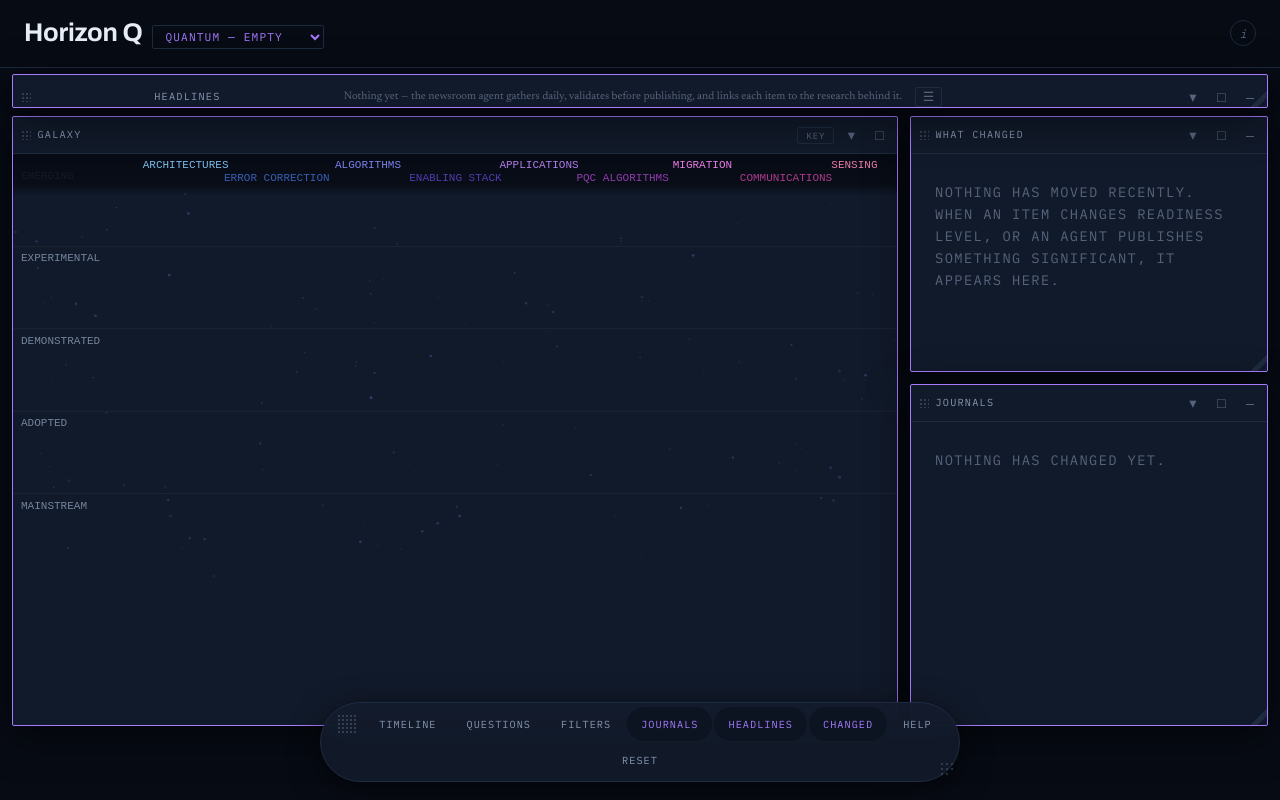
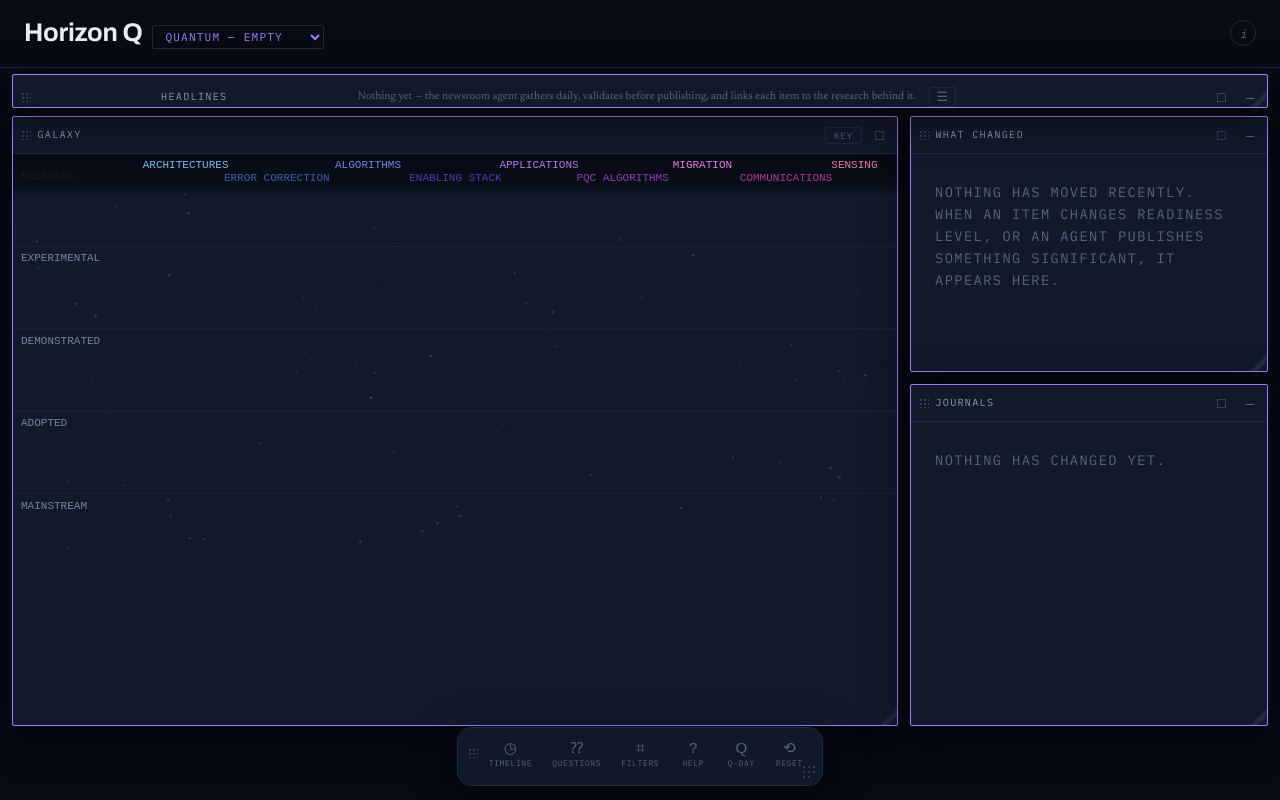
Before and after one commit to stuartokin/quantum-observatory, a React (Vite) app: page / in a window 1280 px wide. Built offline with nearby package versions, Linux system fonts and the light colour scheme.

Commit message:
Add files via upload

```diff
--- a/package.json
+++ b/package.json
@@ -1,7 +1,7 @@
 {
   "name": "horizonq",
   "private": true,
-  "version": "0.42.1",
+  "version": "0.43.0",
   "type": "module",
   "scripts": {
     "dev": "vite",
--- a/src/components/Frame.tsx
+++ b/src/components/Frame.tsx
@@ -10,8 +10,12 @@ import { useEffect, useRef, useState, type ReactNode } from 'react'
  *
  * Three states, deliberately distinct:
  *   open        normal
- *   minimised   collapsed to its title bar, still on screen
- *   docked      gone from the workspace, recoverable from the toolbar
+ *   maximised   filling the workspace, remembering where it came from
+ *   docked      put away, and named in the dock so it can be brought back
+ *
+ * There was a fourth — collapsed to its own title bar — which did much the
+ * same as docking while leaving a stub on screen. Two ways to put something
+ * away is one too many.
  */
 
 export interface FrameState {
@@ -19,7 +23,6 @@ export interface FrameState {
   y: number
   w: number
   h: number
-  minimised?: boolean
   docked?: boolean
   /**
    * Filling the workspace. The previous box is kept so restore returns it
@@ -188,7 +191,6 @@ export function Frame({
       ref={ref}
       className="frame"
       data-active={active}
-      data-minimised={state.minimised || undefined}
       data-info={info ? '' : undefined}
       onPointerDown={onFocus}
       data-maximised={state.maximised || undefined}
@@ -200,7 +202,7 @@ export function Frame({
               left: state.x,
               top: state.y,
               width: state.w,
-              height: state.minimised ? undefined : state.h,
+              height: state.h,
               borderColor: accent,
             }
       }
@@ -229,18 +231,6 @@ export function Frame({
             {bar}
           </div>
         )}
-        <button
-          className="frame__btn"
-          onPointerDown={(e) => e.stopPropagation()}
-          onClick={() => {
-            onChange({ ...state, minimised: !state.minimised })
-            requestAnimationFrame(() => onResized?.())
-          }}
-          aria-label={state.minimised ? 'Expand' : 'Collapse'}
-          title={state.minimised ? 'Expand' : 'Collapse to the title bar'}
-        >
-          {state.minimised ? '▸' : '▾'}
-        </button>
         <button
           className="frame__btn"
           onPointerDown={(e) => e.stopPropagation()}
@@ -274,7 +264,7 @@ export function Frame({
         )}
       </header>
 
-      {!state.minimised && !barOnly && (
+      {!barOnly && (
         <>
           <div
             ref={body}
@@ -287,7 +277,7 @@ export function Frame({
       )}
       {info && <div className="frame__info">{info}</div>}
 
-      {!state.minimised && barOnly && (
+      {barOnly && (
         <span className="frame__resize frame__resize--bar" onPointerDown={begin('resize')} aria-hidden="true" />
       )}
     </section>
--- a/src/components/Toolbar.tsx
+++ b/src/components/Toolbar.tsx
@@ -1,32 +1,36 @@
 import { useEffect, useRef, useState } from 'react'
 
 /**
- * The single toolbar — a small window rather than a bar.
+ * THE DOCK.
  *
- * You size it with the grip on the bottom-right corner, and it reflows to fit:
- * wrapping onto more rows, then dropping to icons when words no longer fit.
- * Two attempts at detecting that automatically were both wrong in different
- * ways, so the width is now yours to set and the layout simply obeys it.
+ * It lists what is put away, not everything that exists. A window on screen is
+ * its own control — you can see it, move it, close it — so repeating it here
+ * said the same thing twice and left the reader to work out which of the two
+ * was authoritative.
  *
- * Nothing is ever hidden behind an overflow menu. A control you cannot find is
- * a control you do not have.
+ * So an open window disappears from the dock, and docking one brings it back.
+ * The dock shrinks as you open things and grows as you put them away, which is
+ * what a dock is for.
  *
- * The grip on the left does double duty: drag to move, click to collapse.
+ * Actions that are not windows — Reset, and the headline overlay — stay
+ * permanently, since there is nowhere else for them to live.
  */
 
 export interface ToolbarButton {
   key: string
   label: string
-  /** Shown when the chosen width is too narrow for words. */
   icon?: string
+  /** True when the thing this opens is currently on screen. */
   active?: boolean
+  /** A window control: hidden from the dock while its window is open. */
+  isWindow?: boolean
   onClick: () => void
 }
 
 const FALLBACK_ICON = (label: string) =>
   label.replace(/[^A-Za-z]/g, '').slice(0, 2).toUpperCase()
 
-const MIN_W = 132
+const MIN_W = 120
 
 export function Toolbar({
   buttons,
@@ -35,7 +39,6 @@ export function Toolbar({
 }: {
   buttons: ToolbarButton[]
   accent: string
-  /** Changes when Reset is pressed. Puts the bar back where it started. */
   resetSignal?: number
 }) {
   const ref = useRef<HTMLDivElement>(null)
@@ -55,26 +58,9 @@ export function Toolbar({
     return () => window.removeEventListener('resize', onResize)
   }, [])
 
-  /**
-   * Words or icons, decided from the width you set — nothing measured.
-   *
-   * The previous version measured the rendered rows and set state from a
-   * layout effect, which could oscillate: too many rows, switch to icons,
-   * buttons shrink, now one row with room, switch back to words, too many rows
-   * again. That is React error #185, and no amount of hysteresis truly closes
-   * it, because the thing being measured is changed by the measurement.
-   *
-   * A threshold on the width the reader chose cannot feed back into itself.
-   */
-  const compact = (width ?? Infinity) < 560 || viewport < 760
+  /** Labels below a chosen width become icons only. Derived, never measured. */
+  const compact = (width ?? Infinity) < 420 || viewport < 700
 
-  /**
-   * Reset puts it back.
-   *
-   * A window that has been dragged somewhere unhelpful should have a way home
-   * that does not require working out what went wrong. Clearing position and
-   * width returns it to the centre at its natural size.
-   */
   useEffect(() => {
     if (resetSignal === undefined) return
     setPos(null)
@@ -82,14 +68,7 @@ export function Toolbar({
     setCollapsed(false)
     const el = ref.current
     if (el) {
-      el.style.left = ''
-      el.style.top = ''
-      el.style.right = ''
-      el.style.bottom = ''
-      el.style.margin = ''
-      el.style.width = ''
-      el.style.height = ''
-      el.style.transform = ''
+      el.style.cssText = ''
     }
   }, [resetSignal])
 
@@ -103,12 +82,8 @@ export function Toolbar({
           MIN_W,
           Math.min(window.innerWidth - 24, size.current.w + (e.clientX - size.current.ox) * 2),
         )
-        // Width only. Height comes from the content, and anything that sets it
-        // turns a toolbar into a blob.
         el.style.width = `${w}px`
         el.style.height = ''
-        // Commit live, not on release. Committing at pointerup meant the bar
-        // only became icons after you let go, which reads as it not working.
         setWidth(w)
         return
       }
@@ -116,27 +91,20 @@ export function Toolbar({
       const d = move.current
       if (!d) return
       if (Math.hypot(e.clientX - d.ox, e.clientY - d.oy) > 3) d.moved = true
-      /**
-       * Clear the opposite anchors before setting these.
-       *
-       * The bar is centred by being pinned to both left and right with auto
-       * margins. Setting `left` while `right` is still pinned leaves it
-       * stretched between the two — so grabbing it to move made it fill the
-       * page, which looked like a resize bug and was an anchoring one.
-       */
+      // The dock is centred by opposing anchors; setting one without clearing
+      // the other stretches it across the page.
       el.style.right = 'auto'
       el.style.bottom = 'auto'
       el.style.margin = '0'
       el.style.height = ''
       el.style.left = `${Math.max(4, Math.min(window.innerWidth - 120, d.x + e.clientX - d.ox))}px`
-      el.style.top = `${Math.max(4, Math.min(window.innerHeight - 52, d.y + e.clientY - d.oy))}px`
+      el.style.top = `${Math.max(4, Math.min(window.innerHeight - 60, d.y + e.clientY - d.oy))}px`
       el.style.transform = 'none'
     }
 
     const onUp = () => {
       const el = ref.current
-      if (size.current && el) {
-        setWidth(parseFloat(el.style.width))
+      if (size.current) {
         size.current = null
         return
       }
@@ -144,7 +112,7 @@ export function Toolbar({
       move.current = null
       if (!d || !el) return
       if (d.moved) setPos({ x: parseFloat(el.style.left), y: parseFloat(el.style.top) })
-      else setCollapsed((c) => !c) // a click that never became a drag
+      else setCollapsed((c) => !c)
     }
 
     window.addEventListener('pointermove', onMove)
@@ -159,8 +127,6 @@ export function Toolbar({
     e.preventDefault()
     const el = ref.current!
     const r = el.getBoundingClientRect()
-    // Pin the current size before switching anchors, so nothing reflows at the
-    // moment the drag starts.
     el.style.width = `${r.width}px`
     el.style.right = 'auto'
     el.style.bottom = 'auto'
@@ -181,6 +147,9 @@ export function Toolbar({
     size.current = { ox: e.clientX, w: r.width }
   }
 
+  // A window that is open is not in the dock. Everything else is.
+  const shown = buttons.filter((b) => !(b.isWindow && b.active))
+
   const style: React.CSSProperties = {
     ...(pos ? { left: pos.x, top: pos.y, transform: 'none' } : {}),
     ...(width ? { width } : {}),
@@ -189,7 +158,7 @@ export function Toolbar({
   return (
     <div
       ref={ref}
-      className="toolbar"
+      className="dock"
       data-collapsed={collapsed || undefined}
       data-compact={compact || undefined}
       style={style}
@@ -198,22 +167,30 @@ export function Toolbar({
         className="frame__grip"
         onPointerDown={beginMove}
         title={collapsed ? 'Click to show, drag to move' : 'Click to collapse, drag to move'}
-        aria-label={collapsed ? 'Show toolbar' : 'Collapse toolbar'}
+        aria-label={collapsed ? 'Show the dock' : 'Collapse the dock'}
         role="button"
       />
 
       {!collapsed &&
-        buttons.map((b) => (
+        shown.map((b) => (
           <button
             key={b.key}
+            className="dock__item"
             onClick={b.onClick}
             aria-pressed={b.active}
             title={b.label}
             style={b.active ? { color: accent } : undefined}
           >
-            {compact ? (b.icon ?? FALLBACK_ICON(b.label)) : b.label}
+            <span className="dock__icon" aria-hidden="true">
+              {b.icon ?? FALLBACK_ICON(b.label)}
+            </span>
+            {!compact && <span className="dock__label">{b.label}</span>}
           </button>
         ))}
+
+      {!collapsed && shown.length === 0 && (
+        <span className="dock__empty">Everything is open</span>
+      )}
 
       {!collapsed && (
         <span
--- a/src/renderers/board/Board.tsx
+++ b/src/renderers/board/Board.tsx
@@ -357,26 +357,37 @@ export function Board() {
       icon: '◷',
       label: 'Timeline',
       active: !frames.timeline.docked,
+      isWindow: true,
       onClick: toggle('timeline'),
     },
     {
       key: 'questions',
-      icon: '?',
+      icon: '⁇',
       label: 'Questions',
       active: !frames.questions.docked,
+      isWindow: true,
       onClick: toggle('questions'),
     },
-    { key: 'filters', icon: '⌗', label: 'Filters', active: !frames.filters.docked, onClick: toggle('filters') },
-    { key: 'news', icon: '◰', label: 'Journals', active: !frames.news.docked, onClick: toggle('news') },
+    { key: 'filters', icon: '⌗', label: 'Filters', active: !frames.filters.docked,
+      isWindow: true, onClick: toggle('filters') },
+    { key: 'news', icon: '◰', label: 'Journals', active: !frames.news.docked,
+      isWindow: true, onClick: toggle('news') },
     {
       key: 'headlines',
       icon: '⌁',
       label: 'Headlines',
       active: !frames.headlines.docked,
+      isWindow: true,
       onClick: toggle('headlines'),
     },
-    { key: 'teaser', icon: '△', label: 'Changed', active: !frames.teaser.docked, onClick: toggle('teaser') },
-    { key: 'help', icon: '?', label: 'Help', active: !frames.help.docked, onClick: toggle('help') },
+    { key: 'teaser', icon: '△', label: 'Changed', active: !frames.teaser.docked,
+      isWindow: true, onClick: toggle('teaser') },
+    { key: 'help', icon: '?', label: 'Help', active: !frames.help.docked,
+      isWindow: true, onClick: toggle('help') },
+    // Q-Day opens from the title too, but a window with only one way in is one
+    // a reader can lose.
+    { key: 'qday', icon: 'Q', label: 'Q-Day', active: !frames.qday.docked,
+      isWindow: true, onClick: toggle('qday') },
     {
       key: 'reset',
       icon: '⟲',
--- a/src/styles/workspace.css
+++ b/src/styles/workspace.css
@@ -2,8 +2,6 @@
    Three frames on a wide screen: the galaxy dominant, what changed and the
    news beside it. Frames are windows, so the board no longer owns the viewport. */
 
-.frame[data-minimised] { height: auto !important; }
-.frame[data-minimised] .frame__body { display: none; }
 
 .frame__body--flush { padding: 0; overflow: hidden; }
 
@@ -116,50 +114,6 @@
   transition: opacity 140ms ease;
 }
 .mini:hover .mini__hint { opacity: 1; }
-
-/* ---------- Toolbar: a small window, sized by its corner grip ---------- */
-
-.toolbar {
-  flex-wrap: wrap;
-  justify-content: center;
-  row-gap: 2px;
-  padding-bottom: 10px;   /* room for the grip */
-  max-width: calc(100vw - 24px);
-}
-.toolbar[data-collapsed] { padding: 5px 8px; width: auto !important; }
-
-.toolbar[data-compact] button {
-  padding: 7px 9px;
-  min-width: 32px;
-  font-size: 0.82rem;
-  letter-spacing: 0;
-  text-transform: none;
-}
-
-.toolbar .frame__grip {
-  cursor: grab;
-  padding: 5px;
-  margin: 0 3px 0 1px;
-  box-sizing: content-box;
-}
-.toolbar .frame__grip:active { cursor: grabbing; }
-.toolbar .frame__grip:hover { opacity: 1; color: var(--ink); }
-
-/* The grip sits inside the rounded corner, so it needs to follow the curve
-   rather than sit in a square that overhangs it. */
-.toolbar__resize {
-  position: absolute;
-  right: 3px;
-  bottom: 3px;
-  width: 16px;
-  height: 16px;
-  cursor: ew-resize;
-  border-radius: 0 0 999px 0;
-  background:
-    radial-gradient(circle at 2px 2px, var(--ink-faint) 1px, transparent 1.4px) 0 0/5px 5px;
-  opacity: 0.45;
-}
-.toolbar__resize:hover { opacity: 1; }
 
 /* ---------- Stacking ----------
    Order is carried by the inline z-index, which beats any stylesheet rule, so
@@ -639,15 +593,15 @@
 .data-log__detail { font-size: 0.7rem; color: var(--ink-muted); line-height: 1.5; }
 
 /* A toolbar is a bar. Height comes from its content and nothing else. */
-.toolbar {
+/* The dock is a dock: height comes from its rows and nothing else. It is
+   centred by opposing anchors, so anything setting one must clear the other —
+   see Toolbar.tsx — or it stretches across the page. */
+.dock {
   height: auto !important;
   max-height: 40vh;
   touch-action: none;
 }
-
-/* The bar is centred by opposing anchors. Anything that sets one must clear
-   the other — see Toolbar.tsx — or the element stretches between them. */
-.toolbar[style*="left"] { right: auto; margin-left: 0; margin-right: 0; }
+.dock[style*="left"] { right: auto; margin-left: 0; margin-right: 0; }
 
 /* ---------- Maximised frames ---------- */
 
@@ -712,3 +666,83 @@
 .questions__hdate { font-family: var(--mono); font-size: 0.56rem; color: var(--ink-faint); }
 .questions__hwas { font-size: var(--step--1); color: var(--ink-muted); line-height: 1.5; }
 .questions__hwhy { font-size: 0.68rem; color: var(--ink-faint); line-height: 1.5; }
+
+/* The corner grip, shared with the dock. */
+.toolbar__resize {
+  position: absolute;
+  right: 3px;
+  bottom: 3px;
+  width: 16px;
+  height: 16px;
+  cursor: ew-resize;
+  border-radius: 0 0 999px 0;
+  background:
+    radial-gradient(circle at 2px 2px, var(--ink-faint) 1px, transparent 1.4px) 0 0/5px 5px;
+  opacity: 0.45;
+}
+.toolbar__resize:hover { opacity: 1; }
+
+/* ---------- The dock ---------- */
+
+.dock {
+  position: fixed;
+  left: 0;
+  right: 0;
+  bottom: 14px;
+  margin: 0 auto;
+  width: max-content;
+  max-width: calc(100vw - 24px);
+  z-index: 90;
+
+  display: flex;
+  flex-wrap: wrap;
+  align-items: stretch;
+  justify-content: center;
+  gap: 2px;
+  padding: 6px 10px 12px;
+
+  background: color-mix(in oklab, var(--ground-panel) 88%, transparent);
+  backdrop-filter: blur(18px);
+  border: 1px solid var(--hairline);
+  border-radius: 14px;
+  box-shadow: 0 12px 40px rgb(0 0 0 / 0.5);
+}
+.dock[data-collapsed] { padding: 6px 10px; }
+
+.dock__item {
+  display: flex;
+  flex-direction: column;
+  align-items: center;
+  gap: 3px;
+  min-width: 46px;
+  padding: 5px 8px 4px;
+  background: transparent;
+  border: 1px solid transparent;
+  border-radius: var(--radius);
+  color: var(--ink-faint);
+  cursor: pointer;
+  min-height: 0;
+}
+.dock__item:hover { color: var(--ink); border-color: var(--hairline); }
+.dock__item[aria-pressed='true'] { border-color: var(--hairline); }
+
+/* Icon above label, so losing the label at narrow widths shifts nothing. */
+.dock__icon { font-size: 0.95rem; line-height: 1; }
+.dock__label {
+  font-family: var(--mono);
+  font-size: 0.5rem;
+  letter-spacing: 0.08em;
+  text-transform: uppercase;
+  white-space: nowrap;
+}
+.dock[data-compact] .dock__item { min-width: 34px; padding: 5px 6px; }
+
+.dock__empty {
+  font-family: var(--mono); font-size: 0.54rem; letter-spacing: 0.1em;
+  text-transform: uppercase; color: var(--ink-faint);
+  align-self: center; padding: 4px 8px;
+}
+
+.dock .frame__grip { cursor: grab; padding: 5px 4px; align-self: center; }
+.dock .frame__grip:active { cursor: grabbing; }
+.dock .toolbar__resize { right: 4px; bottom: 4px; }
```
